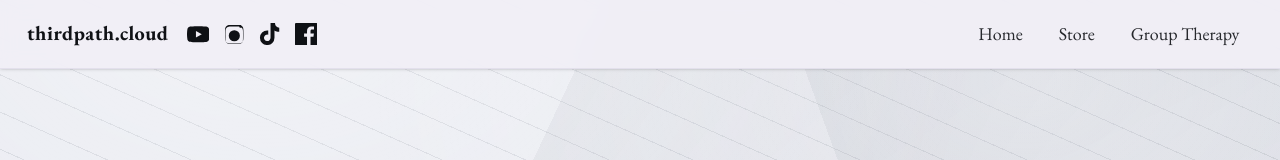
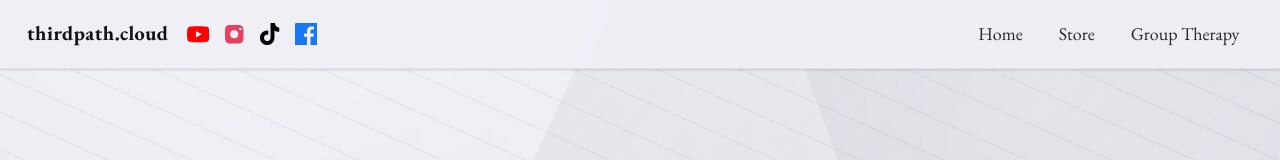
Before and after one commit to LeoParlaforce/thirdpath, a Next.js app: page / in a window 1280 px wide. Shown: the top 160 px of the page. Built offline with nearby package versions, Linux system fonts and the light colour scheme.

Commit message:
color social icons with brand fills in header

```diff
--- a/src/app/layout.tsx
+++ b/src/app/layout.tsx
@@ -34,29 +34,33 @@ export default function RootLayout({ children }: { children: React.ReactNode })
                 thirdpath.cloud
               </Link>
 
-              {/* Icônes sociales inline */}
+              {/* Icônes sociales inline en couleurs officielles */}
               <div className="flex gap-3 items-center">
-                <a aria-label="YouTube" href="https://www.youtube.com/@TroisiemeChemin" target="_blank" rel="noopener noreferrer" className="hover:opacity-70 transition">
-                  <svg role="img" viewBox="0 0 24 24" className="h-5 w-5 fill-current" xmlns="http://www.w3.org/2000/svg">
-                    <path d="M23.498 6.186a2.997 2.997 0 0 0-2.113-2.12C19.505 3.5 12 3.5 12 3.5s-7.505 0-9.385.566a2.997 2.997 0 0 0-2.113 2.12A31.358 31.358 0 0 0 0 12a31.358 31.358 0 0 0 .502 5.814 2.997 2.997 0 0 0 2.113 2.12C4.495 20.5 12 20.5 12 20.5s7.505 0 9.385-.566a2.997 2.997 0 0 0 2.113-2.12A31.358 31.358 0 0 0 24 12a31.358 31.358 0 0 0-.502-5.814zM9.545 15.568V8.432L15.818 12l-6.273 3.568z"/>
+                {/* YouTube rouge */}
+                <a aria-label="YouTube" href="https://www.youtube.com/@TroisiemeChemin" target="_blank" rel="noopener noreferrer" className="transition hover:opacity-80">
+                  <svg viewBox="0 0 24 24" className="h-5 w-5" xmlns="http://www.w3.org/2000/svg">
+                    <path fill="#FF0000" d="M23.498 6.186a2.997 2.997 0 0 0-2.113-2.12C19.505 3.5 12 3.5 12 3.5s-7.505 0-9.385.566a2.997 2.997 0 0 0-2.113 2.12A31.358 31.358 0 0 0 0 12a31.358 31.358 0 0 0 .502 5.814 2.997 2.997 0 0 0 2.113 2.12C4.495 20.5 12 20.5 12 20.5s7.505 0 9.385-.566a2.997 2.997 0 0 0 2.113-2.12A31.358 31.358 0 0 0 24 12a31.358 31.358 0 0 0-.502-5.814zM9.545 15.568V8.432L15.818 12l-6.273 3.568z"/>
                   </svg>
                 </a>
 
-                <a aria-label="Instagram" href="https://www.instagram.com/troisiemechemin/" target="_blank" rel="noopener noreferrer" className="hover:opacity-70 transition">
-                  <svg role="img" viewBox="0 0 24 24" className="h-5 w-5 fill-current" xmlns="http://www.w3.org/2000/svg">
-                    <path d="M12 2.163c3.204 0 3.584.012 4.85.07 1.366.062 2.633.332 3.608 1.308.975.975 1.245 2.242 1.308 3.608.058 1.266.069 1.646.069 4.85s-.011 3.584-.069 4.85c-.063 1.366-.333 2.633-1.308 3.608-.975.975-2.242 1.245-3.608 1.308-1.266.058-1.646.069-4.85.069s-3.584-.011-4.85-.069c-1.366-.063-2.633-.333-3.608-1.308-.975-.975-1.245-2.242-1.308-3.608C2.175 15.584 2.163 15.204 2.163 12s.012-3.584.07-4.85c.062-1.366.332-2.633 1.308-3.608.975-.975 2.242-1.245 3.608-1.308C8.416 2.175 8.796 2.163 12 2.163zm0 1.622c-3.163 0-3.532.012-4.777.069-1.066.049-1.64.228-2.022.385-.51.198-.875.437-1.26.822-.385.385-.624.75-.822 1.26-.157.382-.336.956-.385 2.022-.057 1.245-.069 1.614-.069 4.777s.012 3.532.069 4.777c.049 1.066.228 1.64.385 2.022.198.51.437.875.822 1.26.385.385.75.624 1.26.822.382.157.956.336 2.022.385 1.245.057 1.614.069 4.777.069s3.532-.012 4.777-.069c1.066-.049 1.64-.228 2.022-.385.51-.198.875-.437 1.26-.822.385-.385.624-.75.822-1.26.157-.382.336-.956.385-2.022.057-1.245.069-1.614.069-4.777s-.012-3.532-.069-4.777c-.049-1.066-.228-1.64-.385-2.022-.198-.51-.437-.875-.822-1.26-.385-.385-.75-.624-1.26-.822-.382-.157-.956-.336-2.022-.385-1.245-.057-1.614-.069-4.777-.069zm0 3.905a5.932 5.932 0 1 1 0 11.863 5.932 5.932 0 0 1 0-11.863zm7.842-4.095a1.386 1.386 0 1 1-2.772 0 1.386 1.386 0 0 1 2.772 0z"/>
+                {/* Instagram rose officiel */}
+                <a aria-label="Instagram" href="https://www.instagram.com/troisiemechemin/" target="_blank" rel="noopener noreferrer" className="transition hover:opacity-80">
+                  <svg viewBox="0 0 24 24" className="h-5 w-5" xmlns="http://www.w3.org/2000/svg">
+                    <path fill="#E4405F" d="M12 2.163c3.204 0 3.584.012 4.85.07 1.366.062 2.633.332 3.608 1.308.975.975 1.245 2.242 1.308 3.608.058 1.266.069 1.646.069 4.85s-.011 3.584-.069 4.85c-.063 1.366-.333 2.633-1.308 3.608-.975.975-2.242 1.245-3.608 1.308-1.266.058-1.646.069-4.85.069s-3.584-.011-4.85-.069c-1.366-.063-2.633-.333-3.608-1.308-.975-.975-1.245-2.242-1.308-3.608C2.175 15.584 2.163 15.204 2.163 12s.012-3.584.07-4.85c.062-1.366.332-2.633 1.308-3.608.975-.975 2.242-1.245 3.608-1.308C8.416 2.175 8.796 2.163 12 2.163zm0 5.527a4.31 4.31 0 1 0 0 8.62 4.31 4.31 0 0 0 0-8.62zm6.456-2.622a1.386 1.386 0 1 0 0 2.772 1.386 1.386 0 0 0 0-2.772z"/>
                   </svg>
                 </a>
 
-                <a aria-label="TikTok" href="https://www.tiktok.com/@troisieme_chemin" target="_blank" rel="noopener noreferrer" className="hover:opacity-70 transition">
-                  <svg role="img" viewBox="0 0 24 24" className="h-5 w-5 fill-current" xmlns="http://www.w3.org/2000/svg">
-                    <path d="M12.831 0h4.286a8.369 8.369 0 0 0 .053.962 4.835 4.835 0 0 0 1.146 2.618 4.899 4.899 0 0 0 3.277 1.613v4.27a9.658 9.658 0 0 1-3.644-.744c-.503-.21-.983-.467-1.433-.767v7.795a7.76 7.76 0 1 1-7.76-7.76 7.1 7.1 0 0 1 1.094.083v4.354a3.49 3.49 0 1 0 2.466 3.33V0z"/>
+                {/* TikTok noir primaire */}
+                <a aria-label="TikTok" href="https://www.tiktok.com/@troisieme_chemin" target="_blank" rel="noopener noreferrer" className="transition hover:opacity-80">
+                  <svg viewBox="0 0 24 24" className="h-5 w-5" xmlns="http://www.w3.org/2000/svg">
+                    <path fill="#010101" d="M12.831 0h4.286a8.369 8.369 0 0 0 .053.962 4.835 4.835 0 0 0 1.146 2.618 4.899 4.899 0 0 0 3.277 1.613v4.27a9.658 9.658 0 0 1-3.644-.744c-.503-.21-.983-.467-1.433-.767v7.795a7.76 7.76 0 1 1-7.76-7.76 7.1 7.1 0 0 1 1.094.083v4.354a3.49 3.49 0 1 0 2.466 3.33V0z"/>
                   </svg>
                 </a>
 
-                <a aria-label="Facebook" href="https://www.facebook.com/profile.php?id=61582137873180" target="_blank" rel="noopener noreferrer" className="hover:opacity-70 transition">
-                  <svg role="img" viewBox="0 0 24 24" className="h-5 w-5 fill-current" xmlns="http://www.w3.org/2000/svg">
-                    <path d="M22.675 0h-21.35C.6 0 0 .6 0 1.325v21.351C0 23.4.6 24 1.325 24H12.82v-9.294H9.692v-3.622h3.128V8.413c0-3.1 1.893-4.788 4.659-4.788 1.325 0 2.463.099 2.795.143v3.24h-1.918c-1.504 0-1.796.715-1.796 1.763v2.314h3.587l-.467 3.622h-3.12V24h6.116C23.4 24 24 23.4 24 22.676V1.325C24 .6 23.4 0 22.675 0z"/>
+                {/* Facebook bleu officiel */}
+                <a aria-label="Facebook" href="https://www.facebook.com/profile.php?id=61582137873180" target="_blank" rel="noopener noreferrer" className="transition hover:opacity-80">
+                  <svg viewBox="0 0 24 24" className="h-5 w-5" xmlns="http://www.w3.org/2000/svg">
+                    <path fill="#1877F2" d="M22.675 0h-21.35C.6 0 0 .6 0 1.325v21.351C0 23.4.6 24 1.325 24H12.82v-9.294H9.692v-3.622h3.128V8.413c0-3.1 1.893-4.788 4.659-4.788 1.325 0 2.463.099 2.795.143v3.24h-1.918c-1.504 0-1.796.715-1.796 1.763v2.314h3.587l-.467 3.622h-3.12V24h6.116C23.4 24 24 23.4 24 22.676V1.325C24 .6 23.4 0 22.675 0z"/>
                   </svg>
                 </a>
               </div>
```
